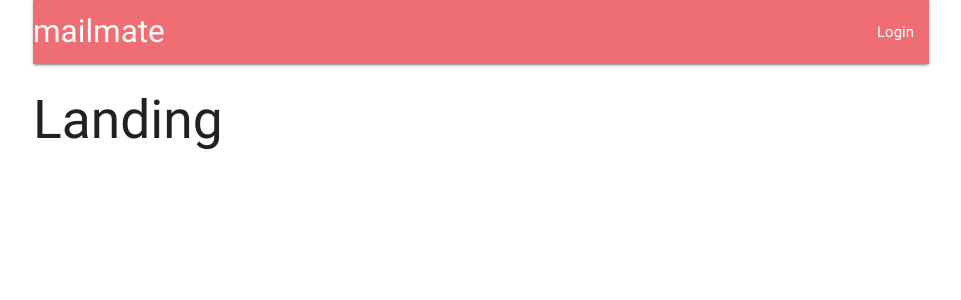
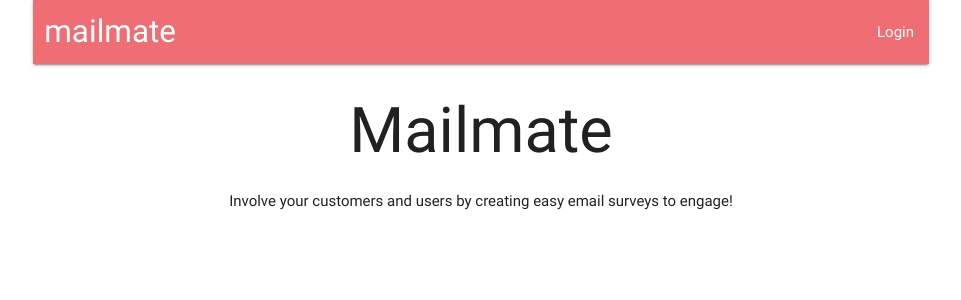
Before and after one commit to simeonkerkola/react-mailmate, a React (Create React App) app in the folder client/: page / in a window 1280 px wide. Shown: the top 300 px of the page, without its empty margins (159-1120 px from the left). Built offline with nearby package versions, Linux system fonts and the light colour scheme; no server answers.

Commit message:
Add Landing Page

```diff
--- a/client/src/components/App.js
+++ b/client/src/components/App.js
@@ -4,10 +4,10 @@ import { connect } from 'react-redux';
 import * as actions from '../actions';
 
 import Header from './Header';
+import Landing from './Landing';
 
 const Dashboard = () => <h2>Dashboard</h2>;
 const SurveyNew = () => <h2>SurveyNew</h2>;
-const Landing = () => <h2>Landing</h2>;
 
 class App extends React.Component {
   componentDidMount() {
--- a/client/src/components/Header.js
+++ b/client/src/components/Header.js
@@ -14,7 +14,10 @@ class Header extends React.Component {
       <div>
         <nav>
           <div className="nav-wrapper">
-            <a href="#" className="brand-logo">
+            <a
+              href="/"
+              className="brand-logo"
+              style={{ paddingLeft: '.75rem' }}>
               mailmate
             </a>
             <ul id="nav-mobile" className="right">
--- /dev/null
+++ b/client/src/components/Landing.js
@@ -0,0 +1,10 @@
+import React from 'react';
+
+const Landing = () => (
+  <div style={{ textAlign: 'center' }}>
+    <h1>Mailmate</h1>
+    Involve your customers and users by creating easy email surveys to engage!
+  </div>
+);
+
+export default Landing;
```
